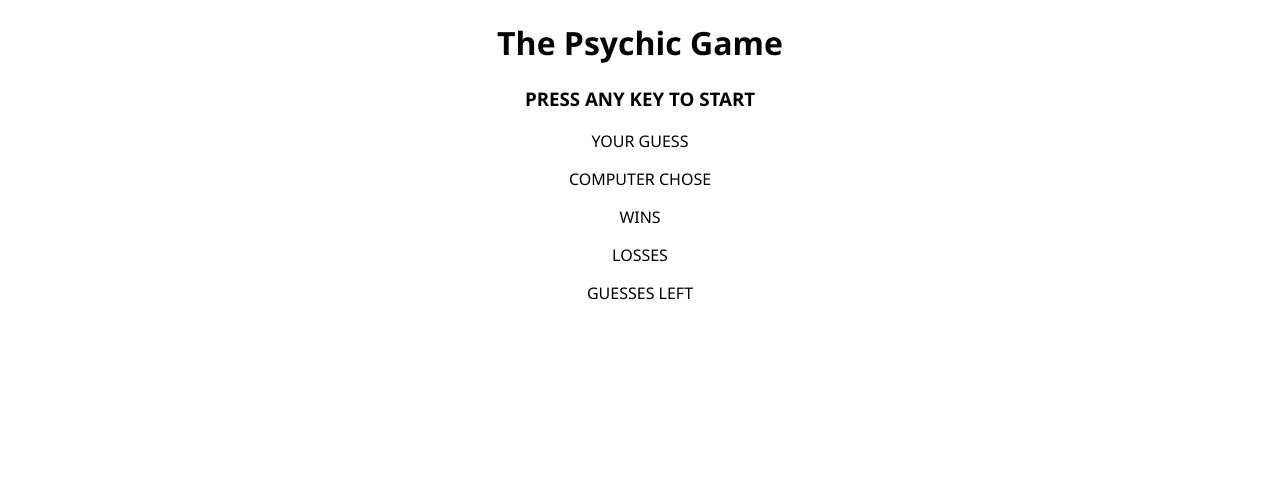
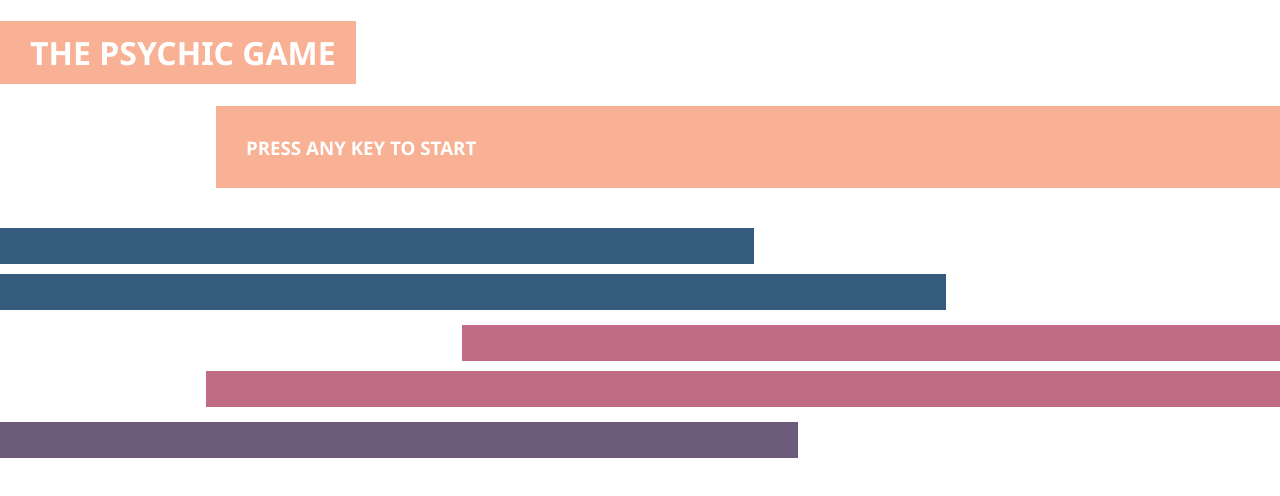
Before and after one commit to Max1mSm1th/PsychicGame, a plain HTML site: page index.html in a window 1280 px wide. Drawn offline with Linux system fonts and the light colour scheme.

Commit message:
Added styling and fixed output for JavaScript.

```diff
--- a/assets/css/style.css
+++ b/assets/css/style.css
@@ -3,4 +3,64 @@ body {
     padding: 0px;
     font-family: 'Segoe UI', Tahoma, Geneva, Verdana, sans-serif;
     text-align: center;
+    color: white;
 }
+
+h1 {
+    float: left;
+    background-color: #F8B195;
+    text-align: left;
+    padding: 10px 20px 10px 30px;
+}
+
+#directions {
+    float: right;
+    width: 80%;
+    background-color: #F8B195;
+    text-align: left;
+    padding: 10px 10px 10px 30px;
+}
+
+#userChoice {
+    float: left;
+    background-color: #355C7D;
+    width: 55%;
+    text-align: right;
+    padding: 10px 40px 10px 10px;
+    margin: 40px 0px 10px 0px;
+}
+
+#computerChoice {
+    float: left;
+    width: 70%;
+    background-color: #355C7D;
+    text-align: right;
+    padding: 10px 40px 10px 10px;
+    margin: 0px 0px 15px 0px;
+}
+
+#wins {
+    float: right;
+    background-color: #C06C84;
+    width: 60%;
+    text-align: left;
+    padding: 10px 10px 10px 40px;
+    margin: 0px 0px 10px 0px;
+}
+
+#losses {
+    float: right;
+    background-color: #C06C84;
+    width: 80%;
+    text-align: left;
+    padding: 10px 10px 10px 40px;
+    margin: 0px 0px 15px 0px;
+}
+
+#left {
+    float: left;
+    width: 60%;
+    background-color: #6C5B7B;
+    text-align: right;
+    padding: 10px 30px 10px 0px;
+}
--- a/assets/javascript/game.js
+++ b/assets/javascript/game.js
@@ -1,4 +1,3 @@
-
 // Array of choices that the computer is selecting from and being comapared to user input
 
 var computerChoices = ["a", "b", "c", "d", "e", "f", "g", "h", "i", "j", "k", "l", "m", "n", "o", "p", "q", "r", "s", "t", "u", "v", "w", "x", "y", "z"];
@@ -28,6 +27,7 @@ function resetGame() {
     };
 }
 
+
 // Start the main function via an input by the user
 
 document.onkeyup = function(event) {
@@ -43,11 +43,11 @@ document.onkeyup = function(event) {
 
 // Convert function outputs into visible text for user
 
-    userChoiceText.textContent = userGuess;
-    computerChoiceText.textContent = computerGuess;
-    winsText.textContent = wins;
-    lossesText.textContent = losses;
-    leftText.textContent = guessesLeft
+    userChoiceText.textContent = "YOUR GUESS | " + userGuess;
+    computerChoiceText.textContent = "COMPUTER'S WORD | " + computerGuess;
+    winsText.textContent = "WINS | " + wins;
+    lossesText.textContent = "LOSSES | " + losses;
+    leftText.textContent = "GUESSES LEFT | " + guessesLeft;
 
 // State the outputs for specific results of user guessing correctly or incorrectly
 
--- a/index.html
+++ b/index.html
@@ -11,15 +11,26 @@
 </head>
 <body>
 
-<h1>The Psychic Game</h1>
+<h1>THE PSYCHIC GAME</h1>
 
-        <h3 id="directions-text">PRESS ANY KEY TO START</h3>
-        <p>YOUR GUESS<div id="userchoice-text"></div></p>
-        <p>COMPUTER CHOSE<div id="computerchoice-text"></div></p>
-        <p>WINS<div id="wins-text"></div></p>
-        <p>LOSSES<div id="losses-text"></div></p>
-        <p>GUESSES LEFT<div id="left-text"></div></p>
 
+        <div id="directions">
+                <h3 id="directions-text">PRESS ANY KEY TO START</h3></div>
+
+        <div id="userChoice">
+                <p><div id="userchoice-text"></div></p></div>
+
+        <div id="computerChoice">
+                <p><div id="computerchoice-text"></div></p></div>
+
+        <div id="wins">
+                <p><div id="wins-text"></div></p></div>
+
+        <div id="losses">
+                <p><div id="losses-text"></div></p></div>
+
+        <div id="left">
+                <p><div id="left-text"></div></p></div>
 
         <script src="assets/javascript/game.js"></script>
 
```
